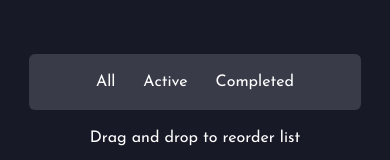
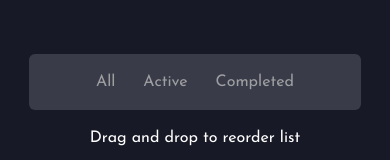
Before and after one commit to BlarQ/Todo-App, a Next.js app: page / in a window 390 px wide. Shown: the part 674-834 px from the top of the page. Built offline with nearby package versions, Linux system fonts and the light colour scheme.

Commit message:
fix: text color

```diff
--- a/src/app/components/Footer.jsx
+++ b/src/app/components/Footer.jsx
@@ -1,14 +1,15 @@
 import Link from 'next/link'
+
 
 export default function Footer({theme, onThemeChange}) {
 
   return (
     <div className={`w-full flex flex-col justify-center items-center gap-y-4 bottom-0 fixed py-5 ${theme ? 'bg-[whitesmoke] text-gray-400 font-semibold' : 'bg-[#171926]'}`}>
-        <div className={`flex sm:hidden items-center justify-center px-7 py-4 gap-7 bg-[#393b49] w-[85%] rounded-md text-white ${theme ? 'bg-white text-[#0c0c0c] font-semibold shadow-sm' : ''}`}>
+        <div className={`flex sm:hidden items-center justify-center px-7 py-4 gap-7 bg-[#393b49] w-[85%] rounded-md text-white ${theme ? 'bg-white text-[#9e9fa1] font-semibold shadow-sm' : ''}`}>
 
-            <Link href='/'>All</Link>
-            <Link href='/'>Active</Link>
-            <Link href='/'>Completed</Link>
+            <Link className='text-[#9e9fa1]' href='/'>All</Link>
+            <Link className='text-[#9e9fa1]' href='/'>Active</Link>
+            <Link className='text-[#9e9fa1]' href='/'>Completed</Link>
         </div>
         <p>Drag and drop to reorder list</p>
     </div>
```
